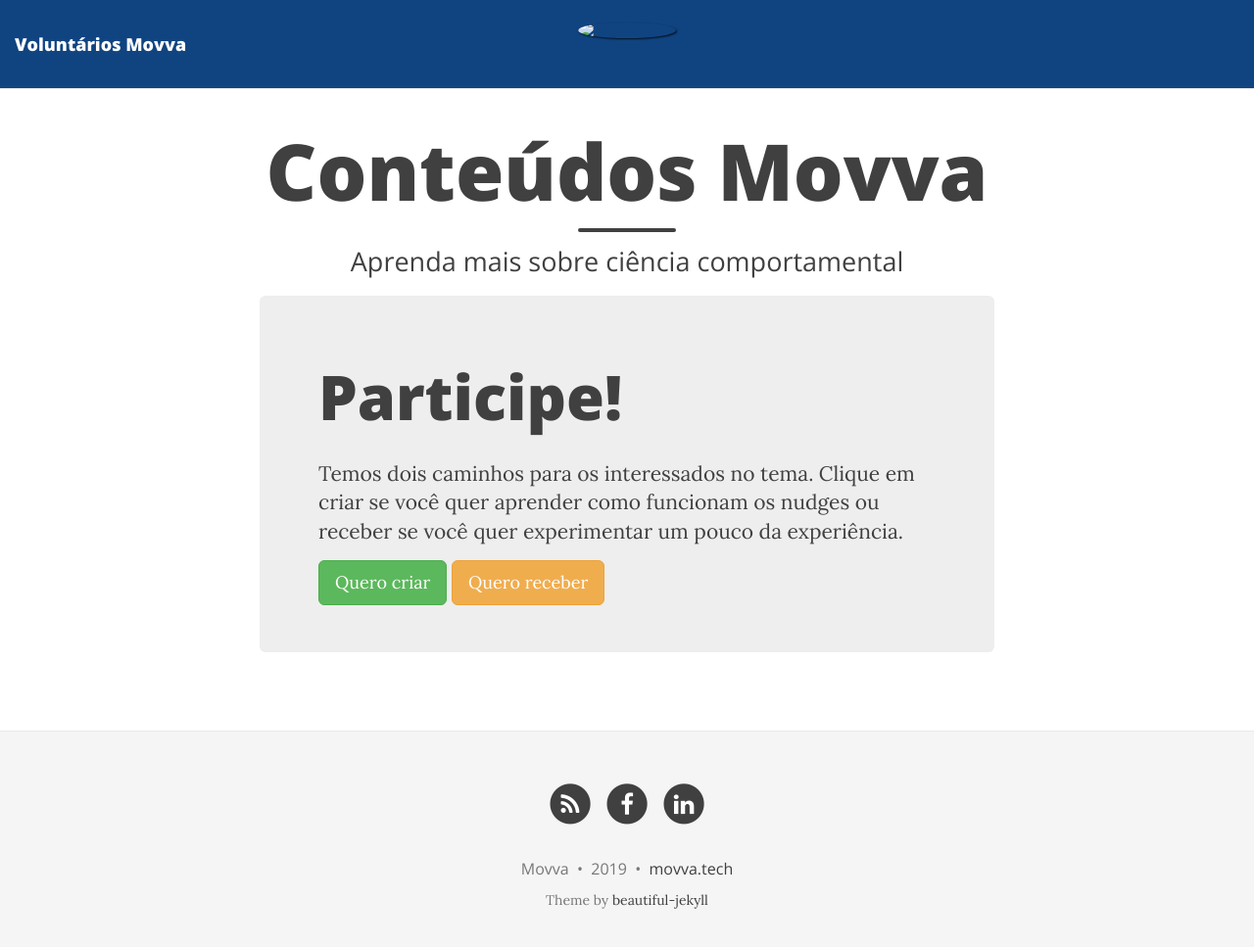
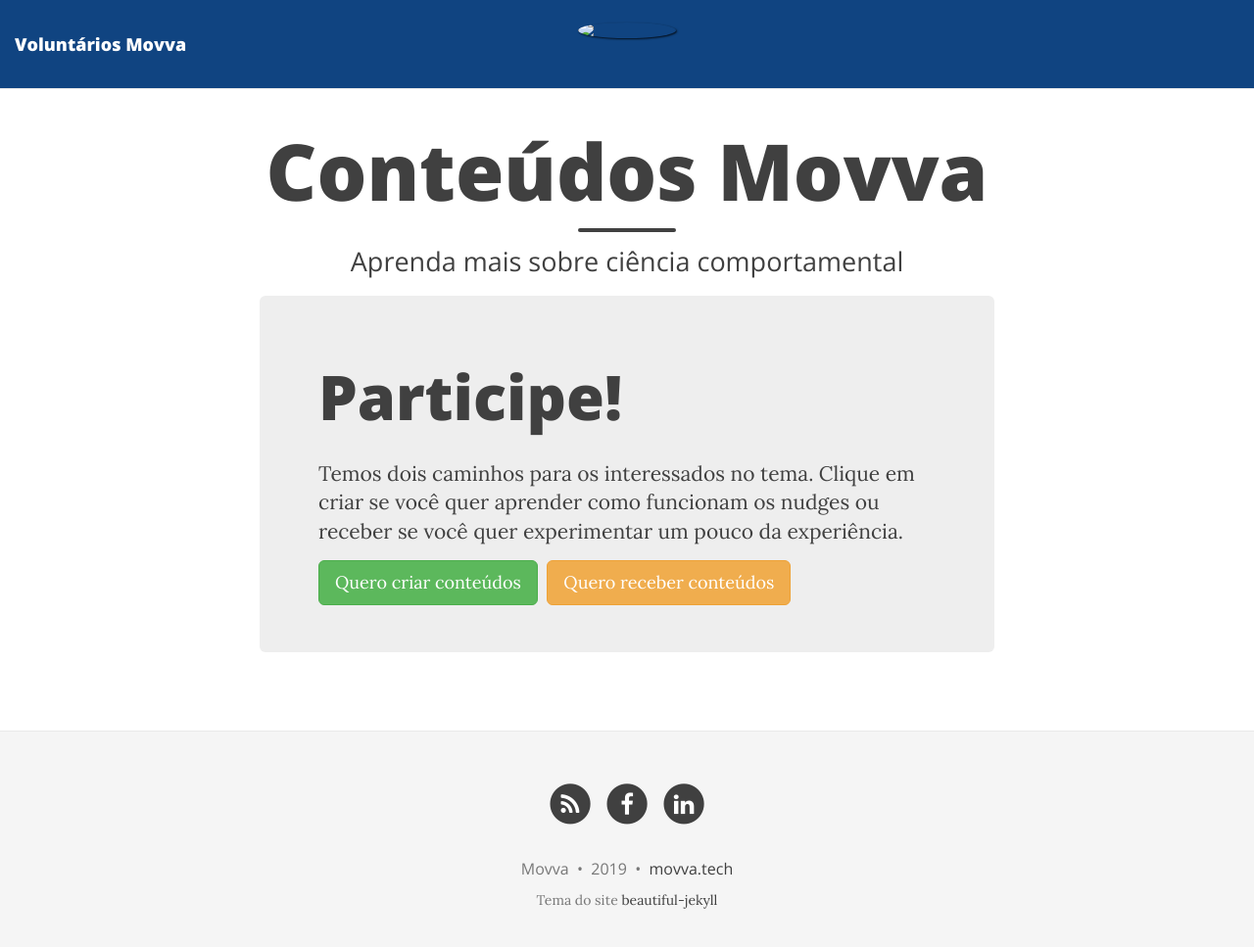
Before and after one commit to mgov-tech/crowdsource, a Jekyll site: the page built from index.html, in a window 1280 px wide and 980 px high. Shown: the top 967 px of the window at 98% size. Built offline with Jekyll 4.4.1, drawn with Linux system fonts in a browser that asks for light colours; nearby versions of some CDN libraries; the list of posts is cut into pages by our own code.

Commit message:
.
Signed-off-by: Tiago Maluta <tmaluta@mgovbrasil.com.br>

```diff
--- a/_config.yml
+++ b/_config.yml
@@ -4,7 +4,7 @@
 title: Voluntários Movva
 
 # Short description of your site
-description: Página os Produtores de Conteúdo
+description: Página dos Conteúdo
 
 # --- Local development options ---
 # If your website is hosted locally rather than on GitHub, then you need to uncomment the next two parameters to set the url and baseurl
@@ -67,7 +67,7 @@
 # You can reorder the items to define the link order.
 # If you want to add a new link that isn't here, you'll need to also edit the file _data/SocialNetworks.yml
 social-network-links:
-  rss: true
+  rss: false
 #  email: "someone@example.com"
   facebook: movvabr
 #  github: daattali
--- a/_includes/footer.html
+++ b/_includes/footer.html
@@ -42,7 +42,7 @@
       </p>
           <!-- Please don't remove this, keep my open source work credited :) -->
     <p class="theme-by text-muted">
-      Theme by
+      Tema do site
       <a href="https://deanattali.com/beautiful-jekyll/">beautiful-jekyll</a>
     </p>
       </div>
--- a/index.html
+++ b/index.html
@@ -8,8 +8,8 @@
 <div class="jumbotron">
   <h1>Participe!</h1>
   <p class="lead">Temos dois caminhos para os interessados no tema. Clique em criar se você quer aprender como funcionam os nudges ou receber se você quer experimentar um pouco da experiência.</p>
-  <a class="btn btn-lg btn-success" href="." role="button">Quero criar</a>
-  <a class="btn btn-lg btn-warning" href="." role="button">Quero receber</a>
+  <a class="btn btn-lg btn-success" href="https://docs.google.com/presentation/d/e/2PACX-1vRhRrNeXutmS9cSfhire2H2SV8CndNDfNnghUXg4zhrgbpwWj75QrhwnZZVsLrNrSjJ6W7JCeAKVpce/pub?start=false&loop=false&delayms=60000" role="button">Quero criar conteúdos</a>&nbsp;
+  <a class="btn btn-lg btn-warning" href="https://docs.google.com/presentation/d/e/2PACX-1vQz0y0TumWYRth1kOHqnqd4BEM8Delx-mxa02zTksZPHeVS8JHV865GkyTkvD3pRhDhu1A2O5p9nbaC/pub?start=false&loop=false&delayms=60000" role="button">Quero receber conteúdos</a>
 </div>
 
 <!--
```
